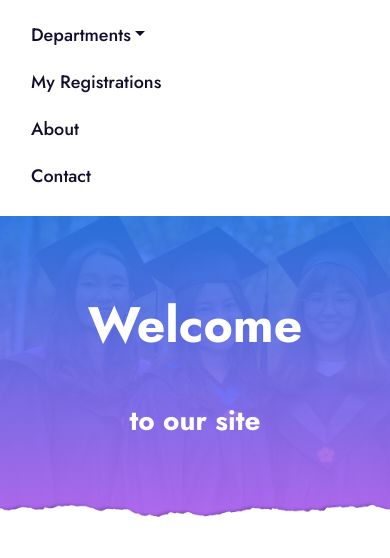
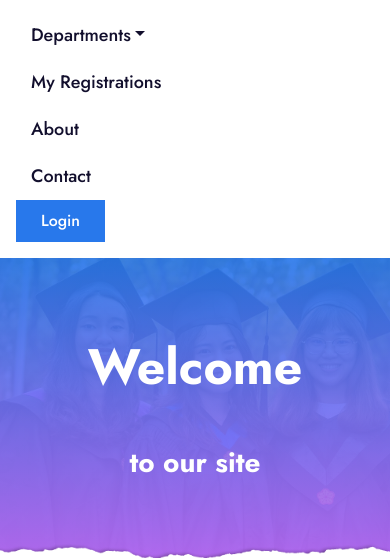
Before and after one commit to CirilEB/EventManagement, a Django app: page / in a window 390 px wide, after a click that opens the changed part. Shown: the part 250-808 px from the top of the page. Run offline with Django 5.2, Linux system fonts and the light colour scheme; data that the repository does not hold is empty; some libraries are stand-ins or nearby versions.

Commit message:
Navbar fix

```diff
--- a/EventManagement/settings.py
+++ b/EventManagement/settings.py
@@ -30,7 +30,7 @@ SECRET_KEY = os.getenv("SECRET_KEY")
 # SECURITY WARNING: don't run with debug turned on in production!
 DEBUG = os.getenv("DEBUG") == "True"
 
-ALLOWED_HOSTS = ['cirileb.pythonanywhere.com']
+ALLOWED_HOSTS = []
 CSRF_TRUSTED_ORIGINS = ['https://cirileb.pythonanywhere.com']
 
 
--- a/WebApp/templates/About.html
+++ b/WebApp/templates/About.html
@@ -87,9 +87,9 @@
                     <a href="{% url 'Contact' %}" class="nav-item nav-link">Contact</a>
                 </div>
                 {% if request.session.Logname %}
-                <a href="{% url 'signout' %}" class="btn btn-primary py-2 px-4 d-none d-lg-block">Logout</a>
+                <a href="{% url 'signout' %}" class="btn btn-primary py-2 px-4">Logout</a>
                 {% else %}
-                <a href="{% url 'student_loginPage' %}" class="btn btn-primary py-2 px-4 d-none d-lg-block">Login</a>
+                <a href="{% url 'student_loginPage' %}" class="btn btn-primary py-2 px-4">Login</a>
                 {% endif %}
             </div>
         </nav>
--- a/WebApp/templates/Contact.html
+++ b/WebApp/templates/Contact.html
@@ -87,9 +87,9 @@
                     <a href="{% url 'Contact' %}" class="nav-item nav-link active">Contact</a>
                 </div>
                 {% if request.session.Logname %}
-                <a href="{% url 'signout' %}" class="btn btn-primary py-2 px-4 d-none d-lg-block">Logout</a>
+                <a href="{% url 'signout' %}" class="btn btn-primary py-2 px-4">Logout</a>
                 {% else %}
-                <a href="{% url 'student_loginPage' %}" class="btn btn-primary py-2 px-4 d-none d-lg-block">Login</a>
+                <a href="{% url 'student_loginPage' %}" class="btn btn-primary py-2 px-4">Login</a>
                 {% endif %}
             </div>
         </nav>
--- a/WebApp/templates/Events.html
+++ b/WebApp/templates/Events.html
@@ -102,9 +102,9 @@
                     <a href="{% url 'Contact' %}" class="nav-item nav-link">Contact</a>
                 </div>
                 {% if request.session.Logname %}
-                <a href="{% url 'signout' %}" class="btn btn-primary py-2 px-4 d-none d-lg-block">Logout</a>
+                <a href="{% url 'signout' %}" class="btn btn-primary py-2 px-4">Logout</a>
                 {% else %}
-                <a href="{% url 'student_loginPage' %}" class="btn btn-primary py-2 px-4 d-none d-lg-block">Login</a>
+                <a href="{% url 'student_loginPage' %}" class="btn btn-primary py-2 px-4">Login</a>
                 {% endif %}
             </div>
         </nav>
--- a/WebApp/templates/Home.html
+++ b/WebApp/templates/Home.html
@@ -88,9 +88,9 @@
                     <a href="{% url 'Contact' %}" class="nav-item nav-link">Contact</a>
                 </div>
                 {% if request.session.Logname %}
-                <a href="{% url 'signout' %}" class="btn btn-primary py-2 px-4 d-none d-lg-block">Logout</a>
+                <a href="{% url 'signout' %}" class="btn btn-primary py-2 px-4">Logout</a>
                 {% else %}
-                <a href="{% url 'student_loginPage' %}" class="btn btn-primary py-2 px-4 d-none d-lg-block">Login</a>
+                <a href="{% url 'student_loginPage' %}" class="btn btn-primary py-2 px-4">Login</a>
                 {% endif %}
             </div>
         </nav>
--- a/WebApp/templates/MyRegistrations.html
+++ b/WebApp/templates/MyRegistrations.html
@@ -98,9 +98,9 @@
                     <a href="{% url 'Contact' %}" class="nav-item nav-link">Contact</a>
                 </div>
                 {% if request.session.Logname %}
-                <a href="{% url 'signout' %}" class="btn btn-primary py-2 px-4 d-none d-lg-block">Logout</a>
+                <a href="{% url 'signout' %}" class="btn btn-primary py-2 px-4">Logout</a>
                 {% else %}
-                <a href="{% url 'student_loginPage' %}" class="btn btn-primary py-2 px-4 d-none d-lg-block">Login</a>
+                <a href="{% url 'student_loginPage' %}" class="btn btn-primary py-2 px-4">Login</a>
                 {% endif %}
             </div>
         </nav>
--- a/WebApp/templates/Payment_page.html
+++ b/WebApp/templates/Payment_page.html
@@ -87,9 +87,9 @@
                     <a href="{% url 'Contact' %}" class="nav-item nav-link">Contact</a>
                 </div>
                 {% if request.session.Logname %}
-                <a href="{% url 'signout' %}" class="btn btn-primary py-2 px-4 d-none d-lg-block">Logout</a>
+                <a href="{% url 'signout' %}" class="btn btn-primary py-2 px-4">Logout</a>
                 {% else %}
-                <a href="{% url 'student_loginPage' %}" class="btn btn-primary py-2 px-4 d-none d-lg-block">Login</a>
+                <a href="{% url 'student_loginPage' %}" class="btn btn-primary py-2 px-4">Login</a>
                 {% endif %}
             </div>
         </nav>
--- a/WebApp/templates/Register.html
+++ b/WebApp/templates/Register.html
@@ -87,9 +87,9 @@
                     <a href="{% url 'Contact' %}" class="nav-item nav-link">Contact</a>
                 </div>
                 {% if request.session.Logname %}
-                <a href="{% url 'signout' %}" class="btn btn-primary py-2 px-4 d-none d-lg-block">Logout</a>
+                <a href="{% url 'signout' %}" class="btn btn-primary py-2 px-4">Logout</a>
                 {% else %}
-                <a href="{% url 'student_loginPage' %}" class="btn btn-primary py-2 px-4 d-none d-lg-block">Login</a>
+                <a href="{% url 'student_loginPage' %}" class="btn btn-primary py-2 px-4">Login</a>
                 {% endif %}
             </div>
         </nav>
--- a/WebApp/templates/filtered_events.html
+++ b/WebApp/templates/filtered_events.html
@@ -87,9 +87,9 @@
                     <a href="{% url 'Contact' %}" class="nav-item nav-link">Contact</a>
                 </div>
                 {% if request.session.Logname %}
-                <a href="{% url 'signout' %}" class="btn btn-primary py-2 px-4 d-none d-lg-block">Logout</a>
+                <a href="{% url 'signout' %}" class="btn btn-primary py-2 px-4">Logout</a>
                 {% else %}
-                <a href="{% url 'student_loginPage' %}" class="btn btn-primary py-2 px-4 d-none d-lg-block">Login</a>
+                <a href="{% url 'student_loginPage' %}" class="btn btn-primary py-2 px-4">Login</a>
                 {% endif %}
             </div>
         </nav>
--- a/WebApp/templates/qr_verify.html
+++ b/WebApp/templates/qr_verify.html
@@ -87,9 +87,9 @@
                     <a href="{% url 'Contact' %}" class="nav-item nav-link">Contact</a>
                 </div>
                 {% if request.session.Logname %}
-                <a href="{% url 'signout' %}" class="btn btn-primary py-2 px-4 d-none d-lg-block">Logout</a>
+                <a href="{% url 'signout' %}" class="btn btn-primary py-2 px-4">Logout</a>
                 {% else %}
-                <a href="{% url 'student_loginPage' %}" class="btn btn-primary py-2 px-4 d-none d-lg-block">Login</a>
+                <a href="{% url 'student_loginPage' %}" class="btn btn-primary py-2 px-4">Login</a>
                 {% endif %}
             </div>
         </nav>
```
